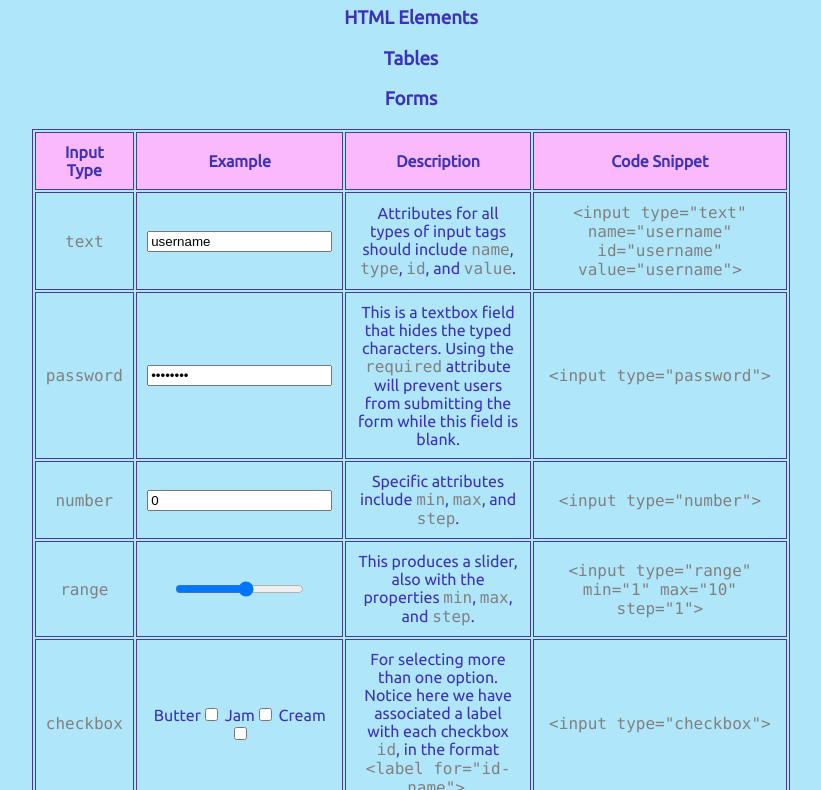
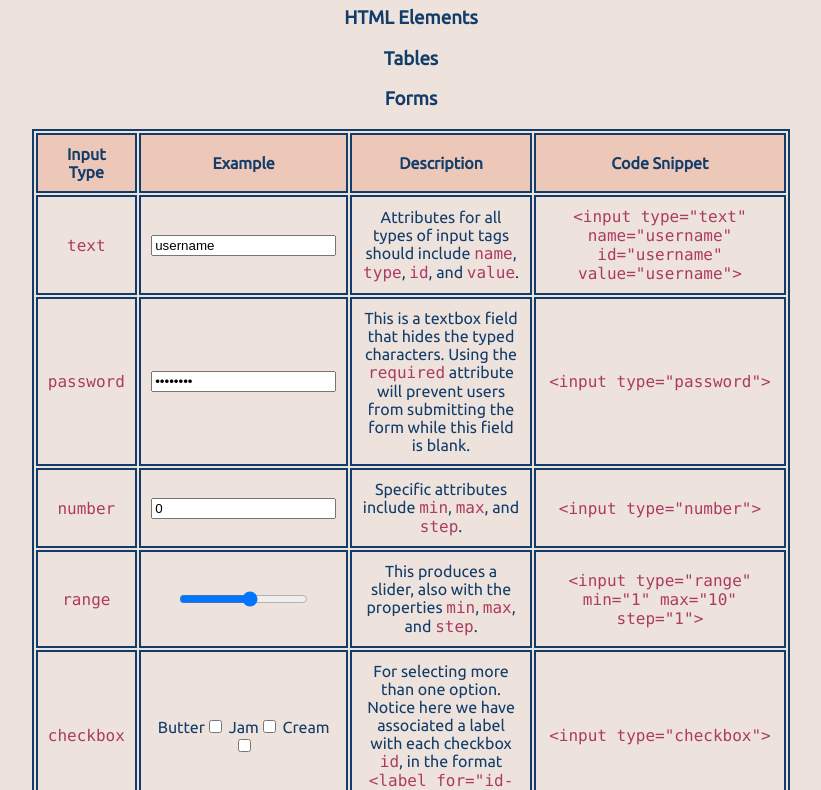
Before and after one commit to Serraphus/html-css-cheat-sheet, a plain HTML site: page index.html in a window 1280 px wide. Shown: the part 73-863 px from the top of the page, without its empty margins (229-1050 px from the left). Drawn offline with Linux system fonts and the light colour scheme.

Commit message:
Change color palette on website

```diff
--- a/style.css
+++ b/style.css
@@ -2,8 +2,8 @@ body {
     text-align: center;
     font-family: 'Ubuntu', sans-serif;
     font-size: 1em;
-    color: rgb(60, 50, 185);
-    background-color: rgb(175, 230, 250);
+    color: #123C69;
+    background-color: #EEE2DC;
 }
 
 .footer {
@@ -13,26 +13,26 @@ body {
 
 .code {
     font-family: 'Lucida Console', Courier, monospace;
-    color: gray;
+    color: #AC3B61;
 }
 
 table {
     margin: auto;
     text-align: center;
-    border: 1px solid darkslateblue;
+    border: 2px solid #123C69;
     width: 60%;
 }
 
 th {
-    background-color: rgb(250, 185, 250);
+    background-color: #EDC7B7;
     text-align: center;
-    border: 1px solid darkslateblue;
+    border: 2px solid #123C69;
     padding: 10px;
 }
 
 td {
     text-align: center;
-    border: 1px solid darkslateblue;
+    border: 2px solid #123C69;
     padding: 10px;
 }
 
```
